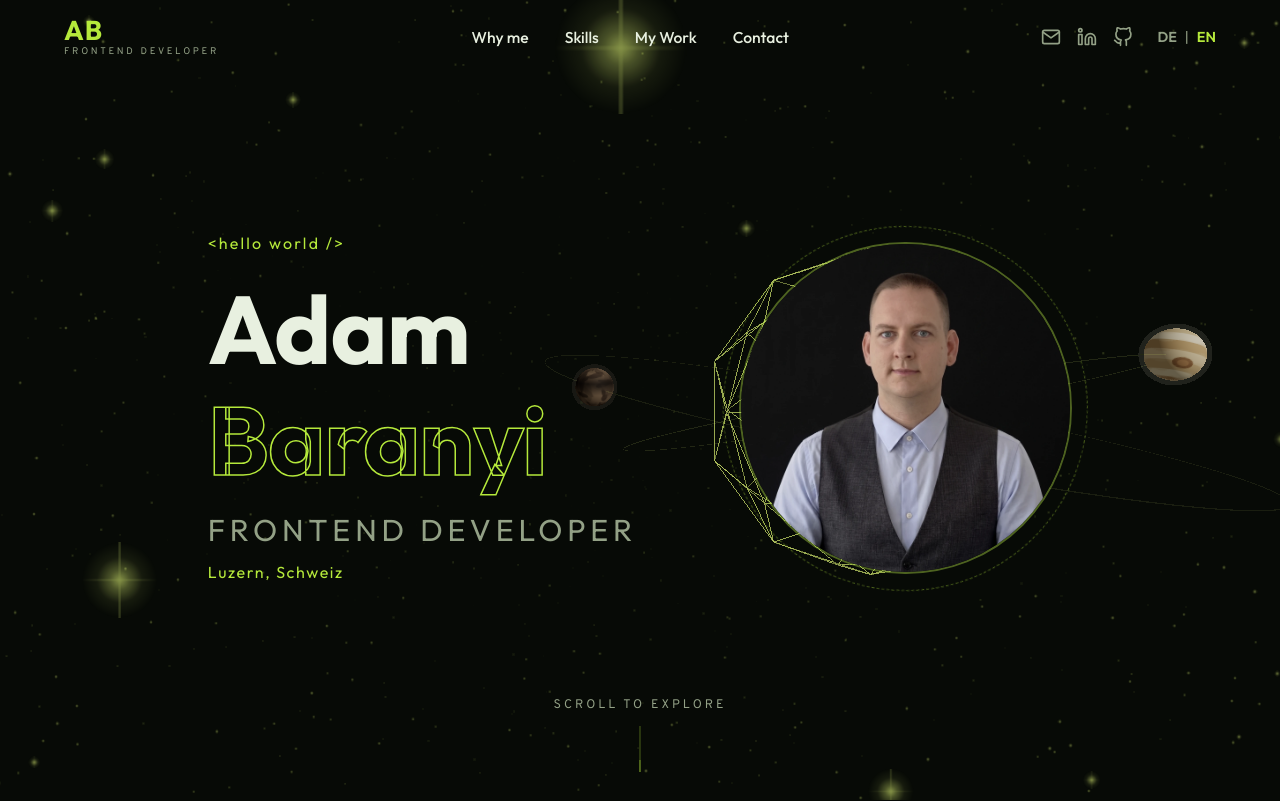
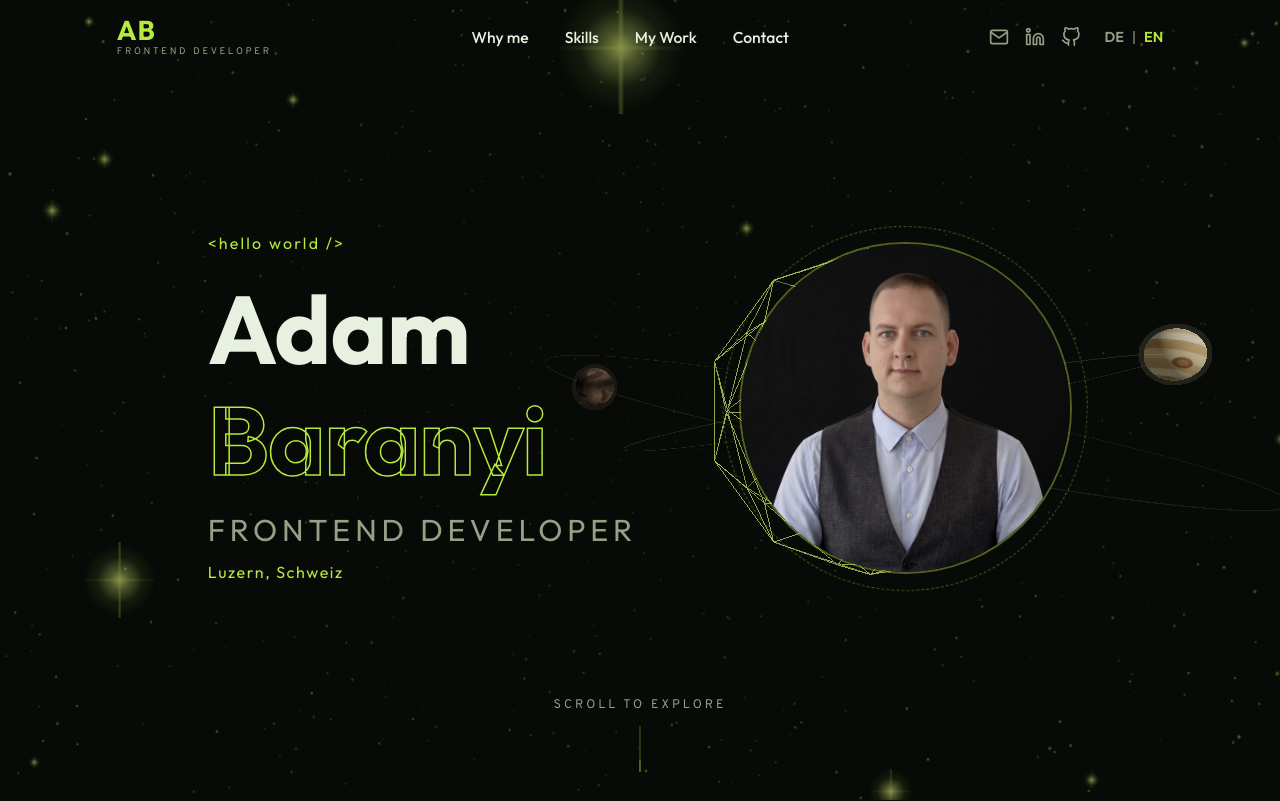
Before and after one commit to AdamBaranyi/Portfolio, a React (Vite) app: page / in a window 1280 px wide. Shown: the top 801 px of the page. Built offline with nearby package versions, Linux system fonts and the light colour scheme.

Commit message:
Align navbar content with the section and footer column

```diff
--- a/src/components/Navbar.css
+++ b/src/components/Navbar.css
@@ -4,16 +4,23 @@
   left: 0;
   right: 0;
   z-index: 100;
+  height: var(--nav-height);
+  transition:
+    background 0.35s ease,
+    border-color 0.35s ease;
+  border-bottom: 1px solid transparent;
+}
+
+/* same 1200px column as sections and footer, so everything lines up */
+.navbar-inner {
+  max-width: 1200px;
+  height: 100%;
+  margin: 0 auto;
+  padding: 0 6vw;
   display: flex;
   align-items: center;
   justify-content: space-between;
   gap: 24px;
-  height: var(--nav-height);
-  padding: 0 5vw;
-  transition:
-    background 0.35s ease,
-    border-color 0.35s ease;
-  border-bottom: 1px solid transparent;
 }
 
 .navbar.scrolled {
--- a/src/components/Navbar.tsx
+++ b/src/components/Navbar.tsx
@@ -50,6 +50,7 @@ export default function Navbar() {
   return (
     <>
       <header className={`navbar ${scrolled ? 'scrolled' : ''}`}>
+        <div className="navbar-inner">
           <a href="#hero" className="nav-logo" aria-label="Go to start">
             <span className="logo-mark">AB</span>
             <span className="logo-sub">frontend developer</span>
@@ -87,6 +88,7 @@ export default function Navbar() {
               <span />
             </button>
           </div>
+        </div>
       </header>
 
       <div className={`mobile-overlay ${menuOpen ? 'open' : ''}`} aria-hidden={!menuOpen}>
```
Lines whose indentation alone changed are shown as unchanged.
